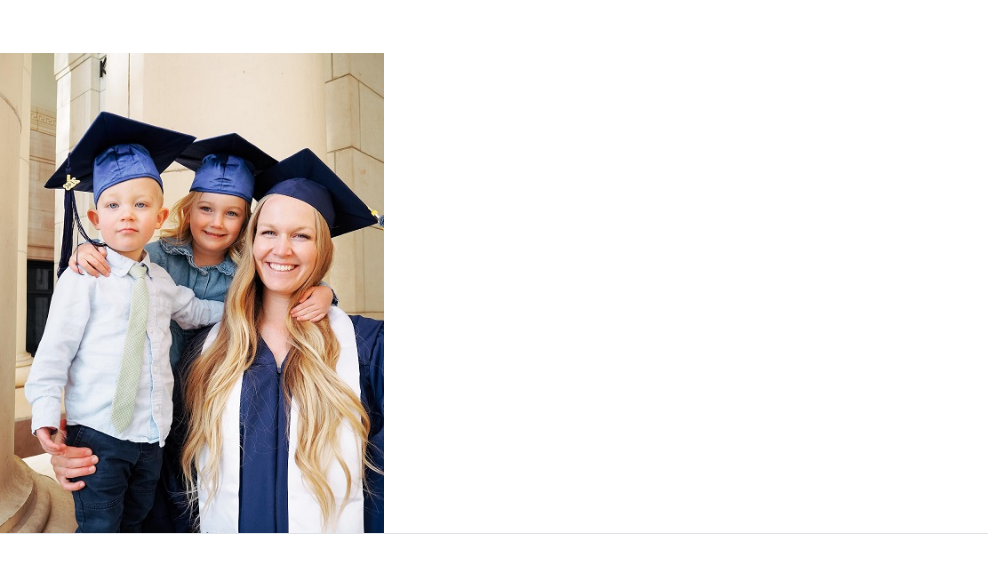
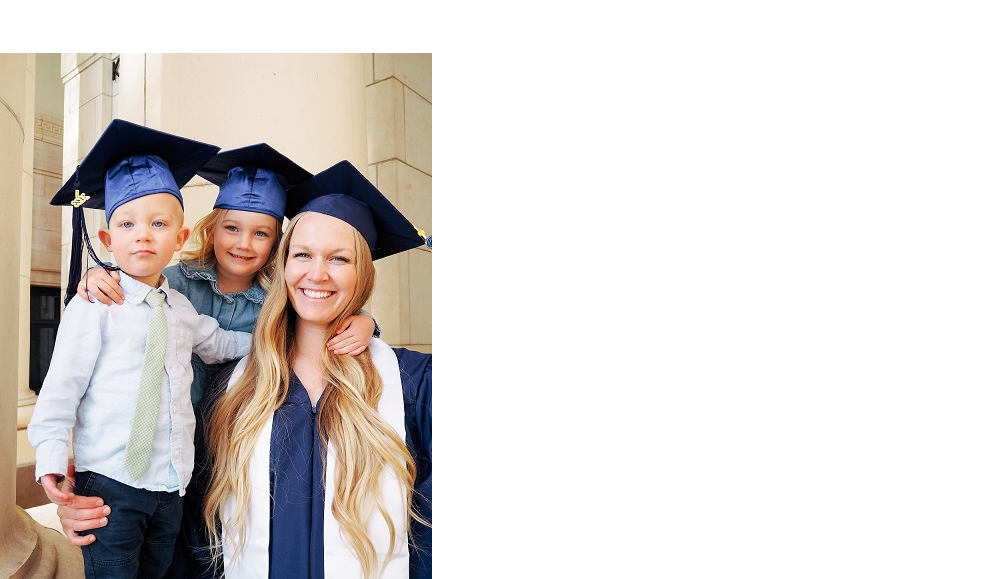
Before and after one commit to abbeyd24/Website, a plain HTML site: page skills.html in a window 1280 px wide. Shown: the part 1315-1894 px from the top of the page, without its empty margins (0-988 px from the left). Drawn offline with nearby package versions, Linux system fonts and the light colour scheme; files whose address does not match are found by name.

Commit message:
Add files via upload

```diff
--- a/skills.html
+++ b/skills.html
@@ -70,7 +70,7 @@
             </div>
         </main>
         <img src= "file:///C:/Users/abbey/OneDrive/Independent%20Study%20Courses/IS201/IS201/images/kidsatgrad.jpg"
-            style="width:30%">
+
         <!-- Footer-->
         <footer class="border-top">
             <div class="container px-4 px-lg-5">
```
